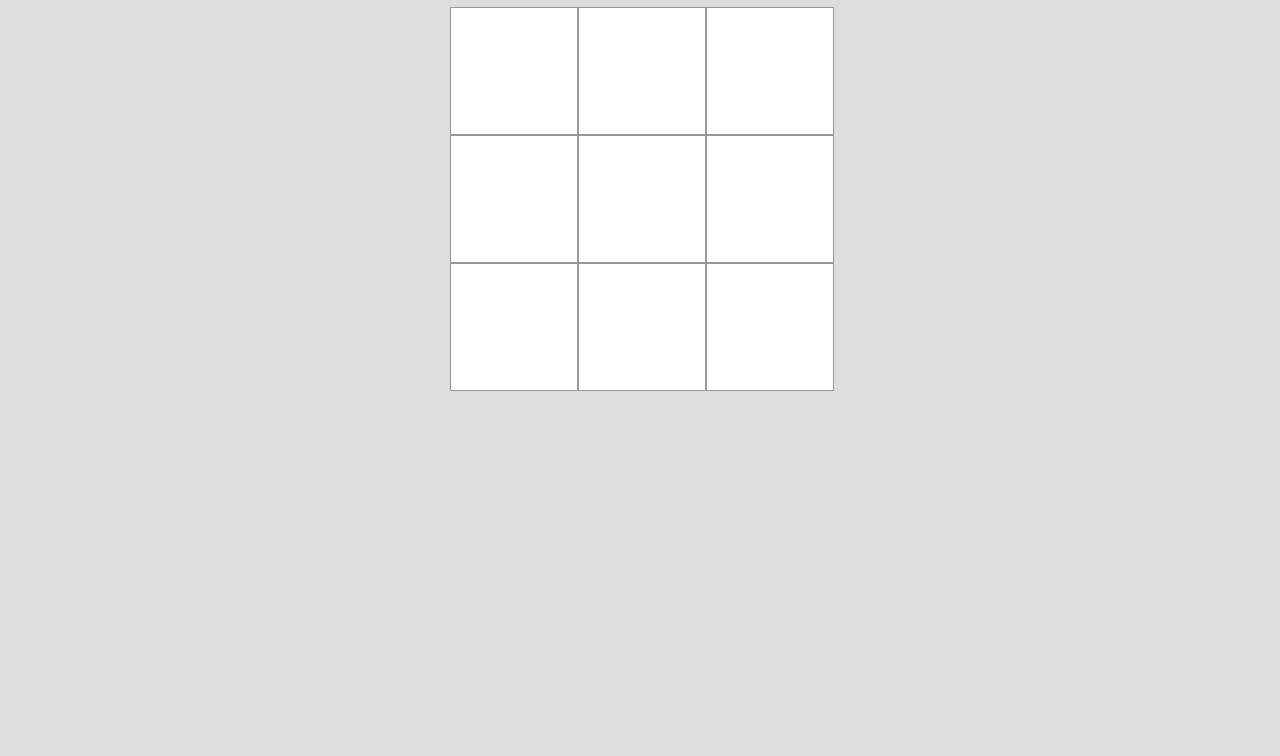
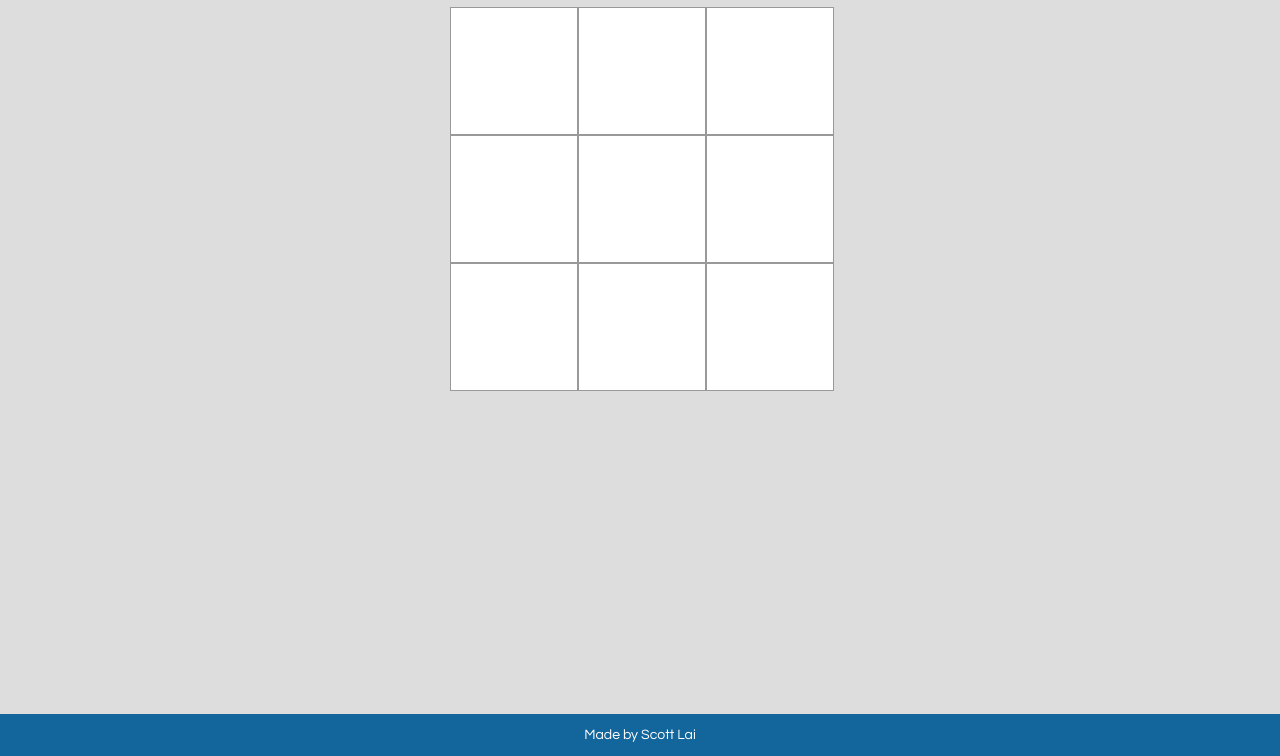
Before and after one commit to scottdlai/Tic-Tac-Toe-AI, a React app: page / in a window 1280 px wide. Shown: the part 44-800 px from the top of the page. Built offline with nearby package versions, Linux system fonts and the light colour scheme.

Commit message:
add footer and style it

```diff
--- a/src/index.css
+++ b/src/index.css
@@ -71,6 +71,16 @@ body {
   outline: none;
 }
 
+.footer {
+  position: fixed;
+  left: 0;
+  bottom: 0;
+  width: 100%;
+  background-color: #13669c;
+  color: white;
+  text-align: center;
+}
+
 /* For iPhone 6+/7+/8+ */
 @media only screen and (max-width: 600px) {
 
--- a/src/index.js
+++ b/src/index.js
@@ -129,9 +129,24 @@ class Game extends React.Component {
   }
 }
 
+class Footer extends React.Component {
+
+  render() {
+
+    return (
+      <div className="footer">
+        <p>Made by Scott Lai</p>
+      </div>
+    );
+  }
+}
+
 // ========================================
 
 ReactDOM.render(
-  <Game />,
+  <>
+    <Game />
+    <Footer />
+  </>,
   document.getElementById('root')
 );
```
